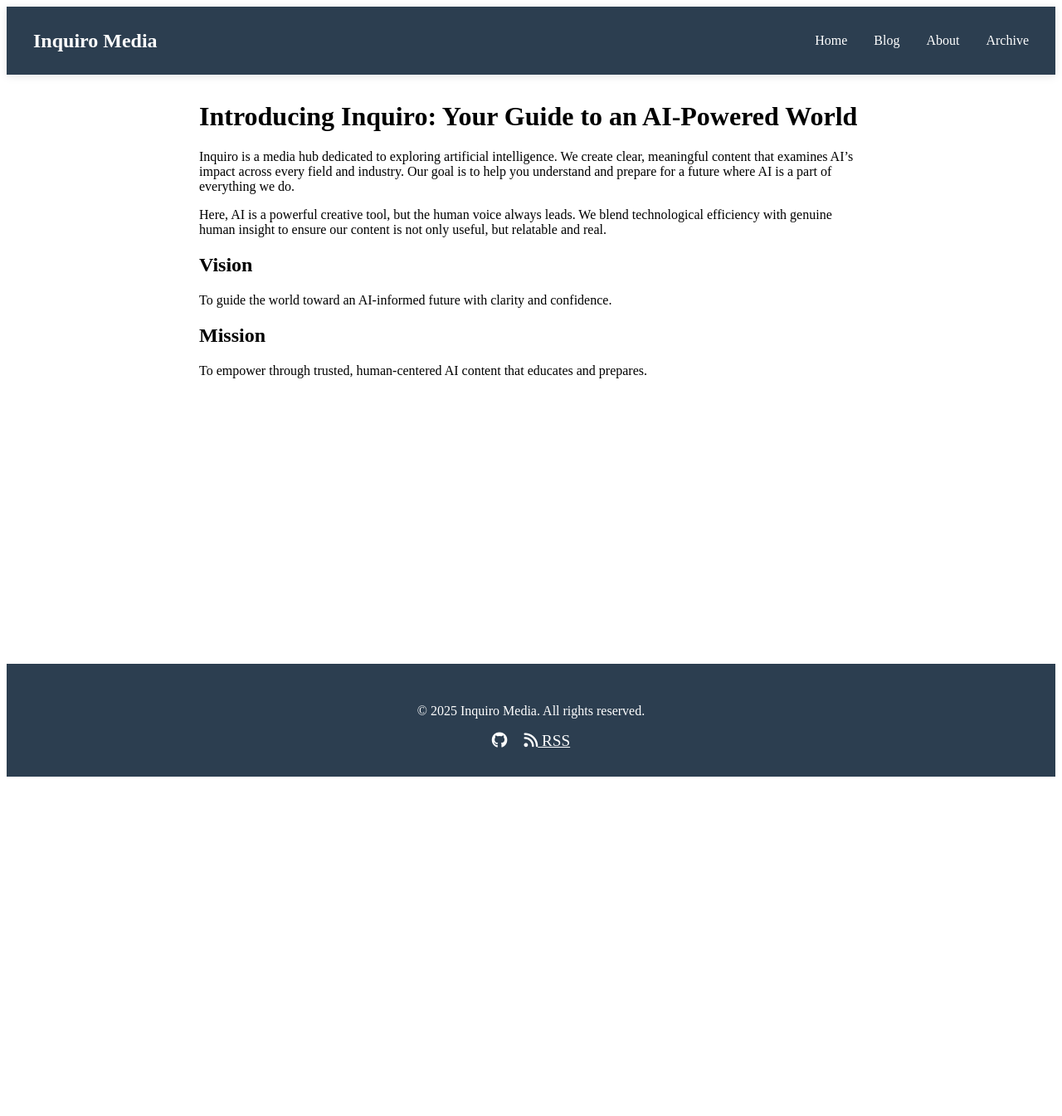
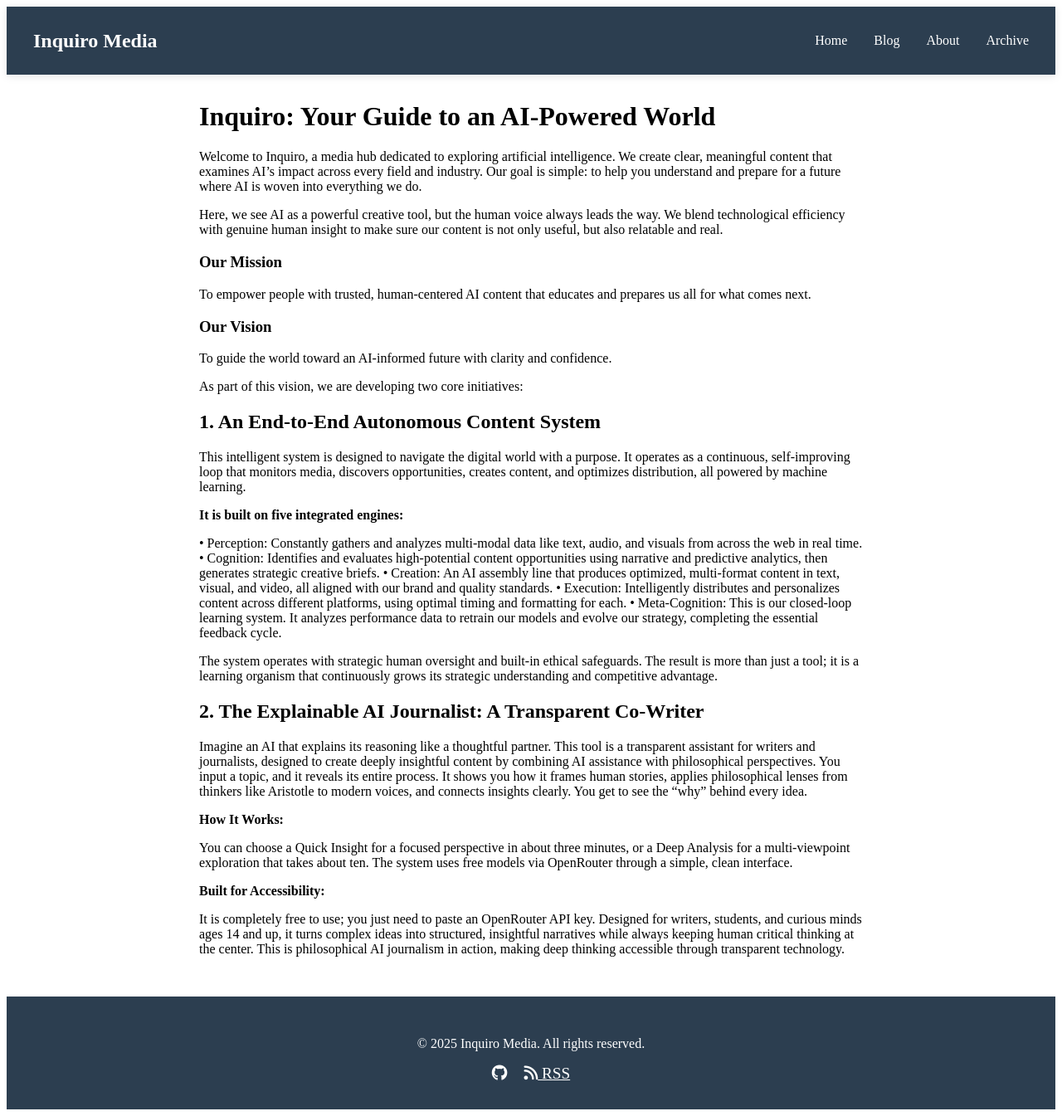
Before and after one commit to faisalmrasul/inquiro-media, a Jekyll site: the page built from about.md, in a window 1280 px wide. Shown: the whole page at 83% size. Built offline with Jekyll 4.4.1, drawn with Linux system fonts in a browser that asks for light colours; our own code applies the rules of GitHub Pages for plain Markdown files; before the commit the page ends 944 px from its top, so only the background shows below that.

Commit message:
Update about.md

```diff
--- a/about.md
+++ b/about.md
@@ -1,11 +1,39 @@
-# Introducing Inquiro: Your Guide to an AI-Powered World #
+# Inquiro: Your Guide to an AI-Powered World #
 
-Inquiro is a media hub dedicated to exploring artificial intelligence. We create clear, meaningful content that examines AI’s impact across every field and industry. Our goal is to help you understand and prepare for a future where AI is a part of everything we do.
+Welcome to Inquiro, a media hub dedicated to exploring artificial intelligence. We create clear, meaningful content that examines AI’s impact across every field and industry. Our goal is simple: to help you understand and prepare for a future where AI is woven into everything we do.
 
-Here, AI is a powerful creative tool, but the human voice always leads. We blend technological efficiency with genuine human insight to ensure our content is not only useful, but relatable and real.
+Here, we see AI as a powerful creative tool, but the human voice always leads the way. We blend technological efficiency with genuine human insight to make sure our content is not only useful, but also relatable and real.
 
-## Vision ##
+### Our Mission ###
+To empower people with trusted, human-centered AI content that educates and prepares us all for what comes next.
+
+### Our Vision ###
 To guide the world toward an AI-informed future with clarity and confidence.
 
-## Mission ##
-To empower through trusted, human-centered AI content that educates and prepares.
+As part of this vision, we are developing two core initiatives:
+
+## 1. An End-to-End Autonomous Content System ##
+
+This intelligent system is designed to navigate the digital world with a purpose. It operates as a continuous, self-improving loop that monitors media, discovers opportunities, creates content, and optimizes distribution, all powered by machine learning.
+
+**It is built on five integrated engines:**
+
+•	Perception: Constantly gathers and analyzes multi-modal data like text, audio, and visuals from across the web in real time.
+•	Cognition: Identifies and evaluates high-potential content opportunities using narrative and predictive analytics, then generates strategic creative briefs.
+•	Creation: An AI assembly line that produces optimized, multi-format content in text, visual, and video, all aligned with our brand and quality standards.
+•	Execution: Intelligently distributes and personalizes content across different platforms, using optimal timing and formatting for each.
+•	Meta-Cognition: This is our closed-loop learning system. It analyzes performance data to retrain our models and evolve our strategy, completing the essential feedback cycle.
+
+The system operates with strategic human oversight and built-in ethical safeguards. The result is more than just a tool; it is a learning organism that continuously grows its strategic understanding and competitive advantage.
+
+## 2. The Explainable AI Journalist: A Transparent Co-Writer ##
+
+Imagine an AI that explains its reasoning like a thoughtful partner. This tool is a transparent assistant for writers and journalists, designed to create deeply insightful content by combining AI assistance with philosophical perspectives. You input a topic, and it reveals its entire process. It shows you how it frames human stories, applies philosophical lenses from thinkers like Aristotle to modern voices, and connects insights clearly. You get to see the "why" behind every idea.
+
+**How It Works:**
+
+You can choose a Quick Insight for a focused perspective in about three minutes, or a Deep Analysis for a multi-viewpoint exploration that takes about ten. The system uses free models via OpenRouter through a simple, clean interface.
+
+**Built for Accessibility:**
+
+It is completely free to use; you just need to paste an OpenRouter API key. Designed for writers, students, and curious minds ages 14 and up, it turns complex ideas into structured, insightful narratives while always keeping human critical thinking at the center. This is philosophical AI journalism in action, making deep thinking accessible through transparent technology.
```
